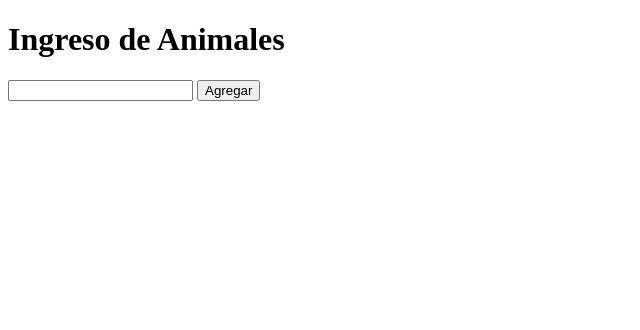
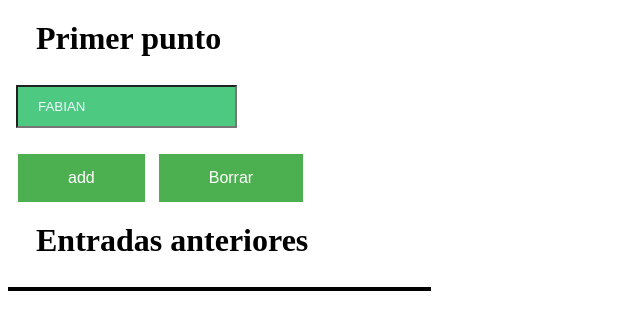
Before and after one commit to Fabian049/practica_11_08, a plain HTML site: page index.html in a window 1280 px wide. Shown: the whole page, without its empty margins (0-640 px from the left). Drawn offline with Linux system fonts and the light colour scheme.

Commit message:
Primer punto

```diff
--- a/css/index.css
+++ b/css/index.css
@@ -0,0 +1,35 @@
+h1 {
+    width: 50%;
+    padding: 12px 20px;
+    margin: 8px;
+}
+
+#add, #clear {
+
+    background-color: #4CAF50; /* Green */
+    border: none;
+    color: white;
+    padding: 15px 50px;
+    text-align: center;
+    text-decoration: none;
+    display:inline;
+    font-size: 16px;
+    margin-left: 10px;
+
+
+}
+
+#entrada {
+
+    padding: 12px 20px;
+    margin: 8px;
+    box-sizing: border-box;
+    background-color: rgb(78, 201, 129);
+    color: aliceblue;
+
+}
+#lista {
+
+  border: 2px solid rgb(0, 0, 0);
+  width: 30%;
+}
--- a/index.html
+++ b/index.html
@@ -5,11 +5,23 @@
     <meta http-equiv="X-UA-Compatible" content="IE=edge">
     <meta name="viewport" content="width=device-width, initial-scale=1.0">
     <title>Document</title>
+    <script src="js\index.js"></script>
+    <link rel="stylesheet" type="text/css" href="css\index.css" media="screen" />
+
 </head>
 <body>
-    <h1>Ingreso de Animales</h1>
-    <input type="text" name="txtAnimal" id="animal">
-    <button type="button" id="btnAgregar">Agregar</button>
-    <div id="listado"></div>
+    <h1>Primer punto</h1>
+    <input id="entrada" type="text" value="FABIAN">
+    <br>
+    <br>
+
+    <button id="add" onclick="add_li()">add</button>
+    <button id="clear" onclick="eliminar()">Borrar</button>
+
+    <h1>Entradas anteriores</h1>
+    <ul id="lista">
+
+    </ul>
+
 </body>
 </html>
--- a/js/index.js
+++ b/js/index.js
@@ -1,9 +1,31 @@
-let animal = document.getElementById("animal");
-let btnAgregar = document.getElementById("btnAgregar");
-let listar = document.getElementById("listado");
 
-(function agregaElemento () {
-  btnAgregar.addEventListener("click", () => {
-    listar.innerHTML += `<p>${animal.value}</p>`
-  })
-})()
+
+function add_li(){
+  var entrada = document.getElementById("entrada").value.toLowerCase();
+
+  if(entrada.length>0)
+  {
+      var li=document.createElement('li');
+      li.id=entrada;
+      var text=document.createTextNode(entrada);
+      li.appendChild(text);
+      document.getElementById("lista").appendChild(li);
+
+
+  }
+  document.getElementById("entrada").value = "";
+  return false
+
+
+}
+
+function eliminar(){
+  let ele = document.querySelectorAll('li');
+  let cant = ele.length;
+  if (cant > 0){
+    ele = ele[0];
+    ele.remove();
+  }
+
+  return false;
+ }
```
